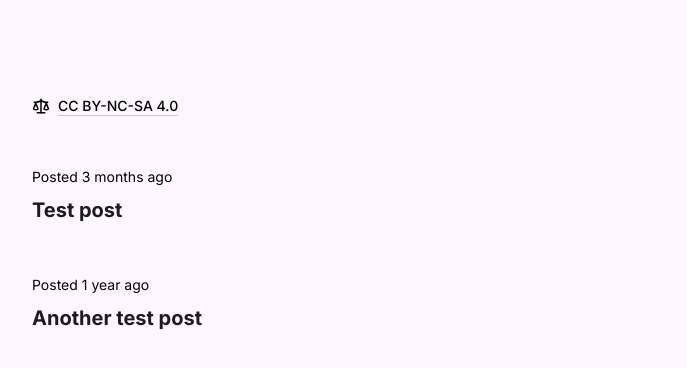
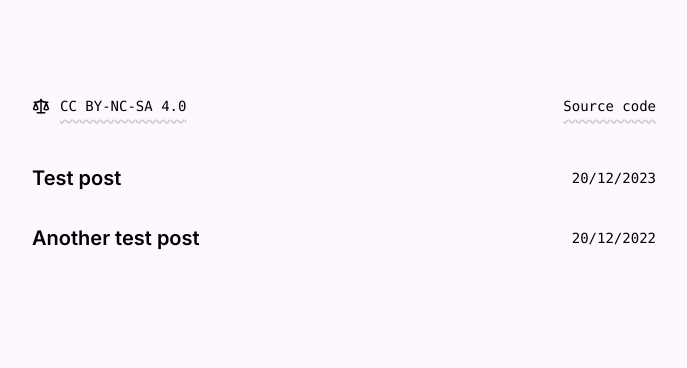
Before and after one commit to elijahblackmore/blog, a Next.js app: page / in a window 1280 px wide. Shown: the top 368 px of the page, without its empty margins (296-983 px from the left). Built offline with nearby package versions, Linux system fonts and the light colour scheme.

Commit message:
refactor: article layout

```diff
--- a/src/app/page.js
+++ b/src/app/page.js
@@ -1,40 +1,59 @@
 import Link from "next/link";
-import { formatDistanceStrict } from "date-fns";
+import { formatDistanceStrict, format } from "date-fns";
 import { getPosts } from "@/lib/posts";
 import { Scale } from "lucide-react";
+import { Github } from "lucide-react";
+import { ArrowUpRight } from "lucide-react";
 
 export default function Page() {
   const posts = getPosts();
 
   return (
+    <>
       <main className="space-y-12">
-      <div className="flex items-center gap-x-2">
+        <section className="flex items-center justify-between">
+          <div className="flex items-center gap-x-2.5">
             <Scale size={18} className="text-light-icon dark:text-dark-icon" />
             <Link
               href="https://creativecommons.org/licenses/by-nc-sa/4.0/"
-          className="text-sm font-medium text-light-body underline decoration-light-underline underline-offset-4 dark:text-dark-body dark:decoration-dark-underline"
+              target="_blank"
+              rel="noopener noreferrer"
+              className="font-mono text-sm font-medium text-light-body underline decoration-light-underline decoration-wavy underline-offset-8 dark:text-dark-body dark:decoration-dark-underline"
             >
               CC BY-NC-SA 4.0
             </Link>
           </div>
+          <Link
+            href="https://github.com/elijahblackmore/blog"
+            target="_blank"
+            rel="noopener noreferrer"
+            className="font-mono text-sm font-medium text-light-body underline decoration-light-underline decoration-wavy underline-offset-8 dark:text-dark-body dark:decoration-dark-underline"
+          >
+            Source code
+          </Link>
+        </section>
+
+        <div className="mt-20 space-y-8">
           {posts.map((post) => (
-        <article>
-          <time
-            className="text-sm text-light-body dark:text-dark-body"
-            dateTime={post.date}
-          >
-            Posted{" "}
-            {formatDistanceStrict(post.date, new Date(), {
-              addSuffix: true,
-            })}
-          </time>
+            <article className="justify-between gap-x-8 md:flex">
               <Link href={post.slug}>
-            <h3 className="mt-2 text-xl font-bold text-light-heading lg:text-xl dark:text-dark-heading">
+                <h3 className="text-xl font-semibold sm:mt-0 dark:text-dark-heading">
                   {post.title}
                 </h3>
               </Link>
+
+              <div className="flex">
+                <time
+                  className="mt-2 font-mono text-sm leading-7 text-light-body md:mt-0 md:text-right dark:text-dark-body"
+                  dateTime={post.date}
+                >
+                  {format(post.date, "d/MM/yyyy")}
+                </time>
+              </div>
             </article>
           ))}
+        </div>
       </main>
+    </>
   );
 }
```
Lines whose indentation alone changed are shown as unchanged.
